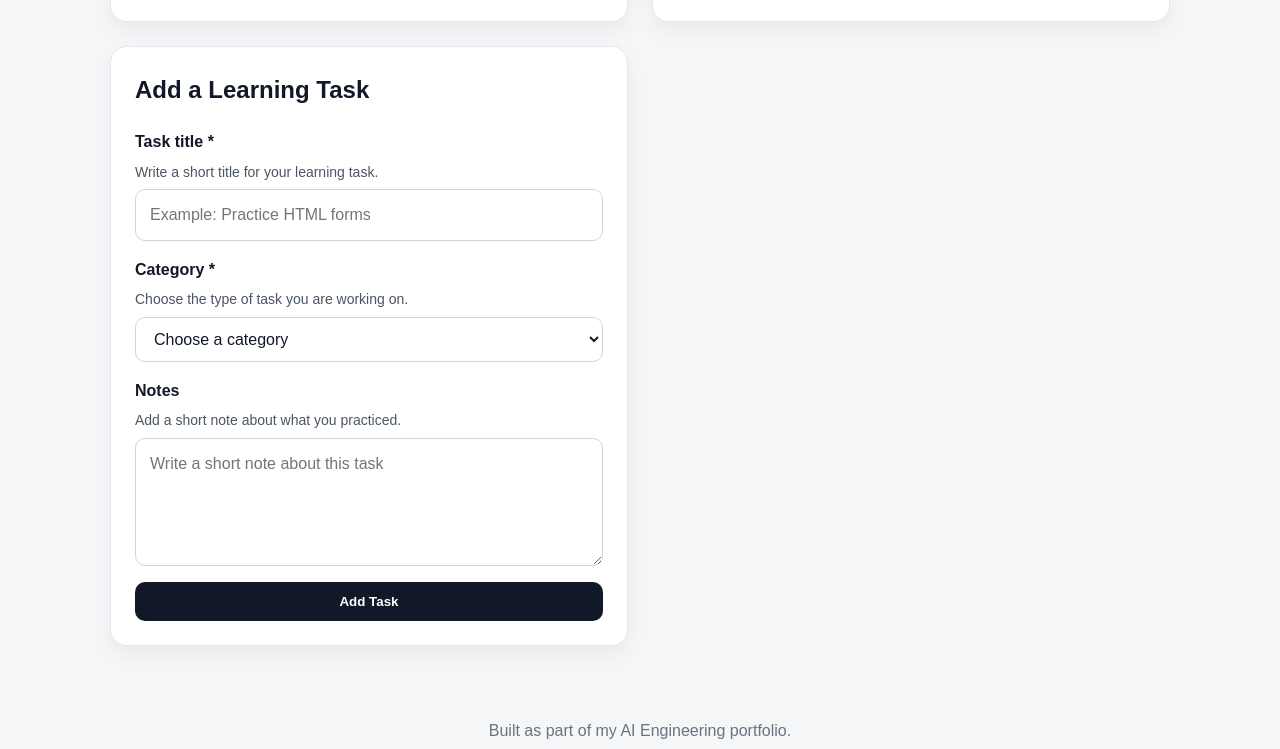
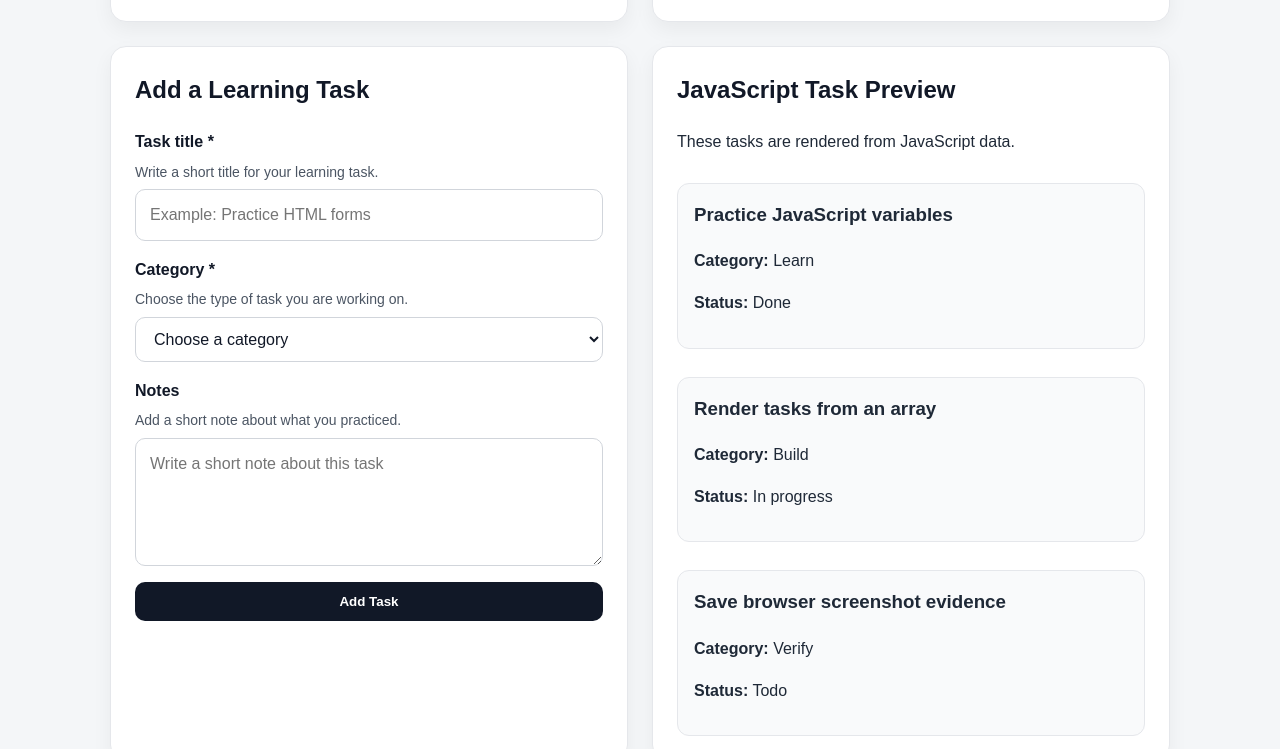
Before and after one commit to AreejAnjum/ai-engineering-portfolio, a plain HTML site: page apps/learning-dashboard/index.html in a window 1280 px wide. Shown: the part 895-1644 px from the top of the page. Drawn offline with Linux system fonts and the light colour scheme.

Commit message:
feat: add week 03 core javascript slice

```diff
--- a/apps/learning-dashboard/index.html
+++ b/apps/learning-dashboard/index.html
@@ -103,10 +103,17 @@
     <button type="submit">Add Task</button>
   </form>
 </section>
+<section>
+  <h2>JavaScript Task Preview</h2>
+  <p>These tasks are rendered from JavaScript data.</p>
+  <div id="task-list" class="task-list"></div>
+</section>
   </main>
 
   <footer>
     <p>Built as part of my AI Engineering portfolio.</p>
   </footer>
+  <script src="./script.js"></script>
+
 </body>
 </html>
--- /dev/null
+++ b/apps/learning-dashboard/script.js
@@ -0,0 +1,32 @@
+const learningTasks = [
+  {
+    title: "Practice JavaScript variables",
+    category: "Learn",
+    status: "Done",
+  },
+  {
+    title: "Render tasks from an array",
+    category: "Build",
+    status: "In progress",
+  },
+  {
+    title: "Save browser screenshot evidence",
+    category: "Verify",
+    status: "Todo",
+  },
+];
+
+const taskListElement = document.querySelector("#task-list");
+
+learningTasks.forEach((task) => {
+  const taskCard = document.createElement("article");
+  taskCard.className = "task-card";
+
+  taskCard.innerHTML = `
+    <h3>${task.title}</h3>
+    <p><strong>Category:</strong> ${task.category}</p>
+    <p><strong>Status:</strong> ${task.status}</p>
+  `;
+
+  taskListElement.appendChild(taskCard);
+});
--- a/apps/learning-dashboard/style.css
+++ b/apps/learning-dashboard/style.css
@@ -183,3 +183,19 @@ textarea:focus-visible {
   outline: 3px solid #2563eb;
   outline-offset: 3px;
 }
+
+.task-list {
+  display: grid;
+  gap: 16px;
+}
+
+.task-card {
+  background: #f9fafb;
+  border: 1px solid #e5e7eb;
+  border-radius: 12px;
+  padding: 16px;
+}
+
+.task-card h3 {
+  margin-top: 0;
+}
```
Also changed, not shown: docs/evidence/week-03/day-02/live-website.png (added), docs/evidence/week-03/day-02/script.js-file.png (added), 3 other files.
